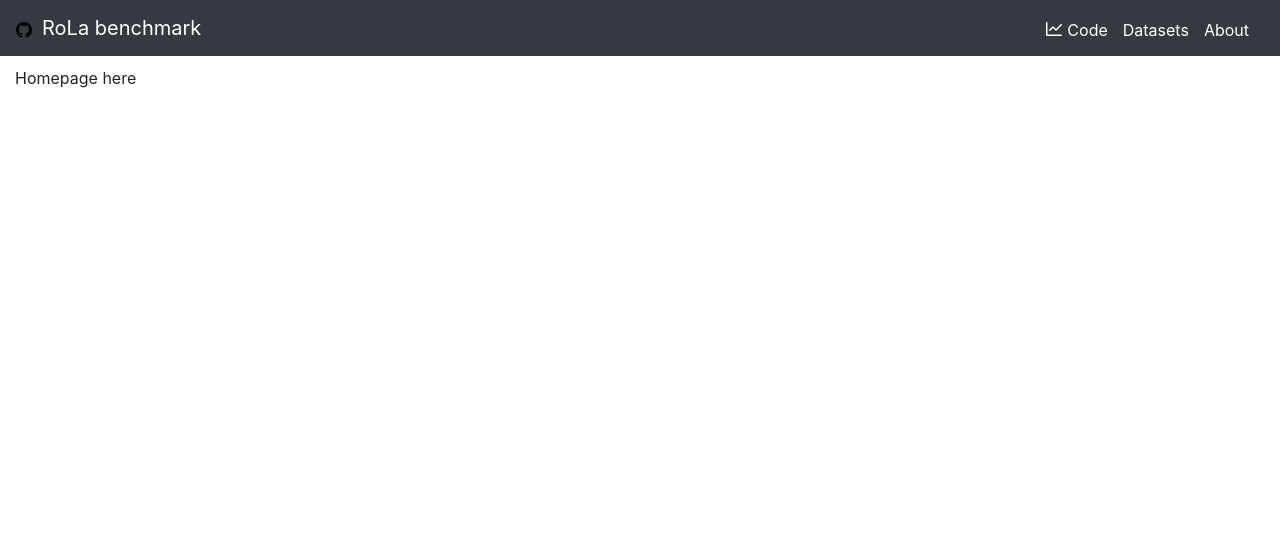
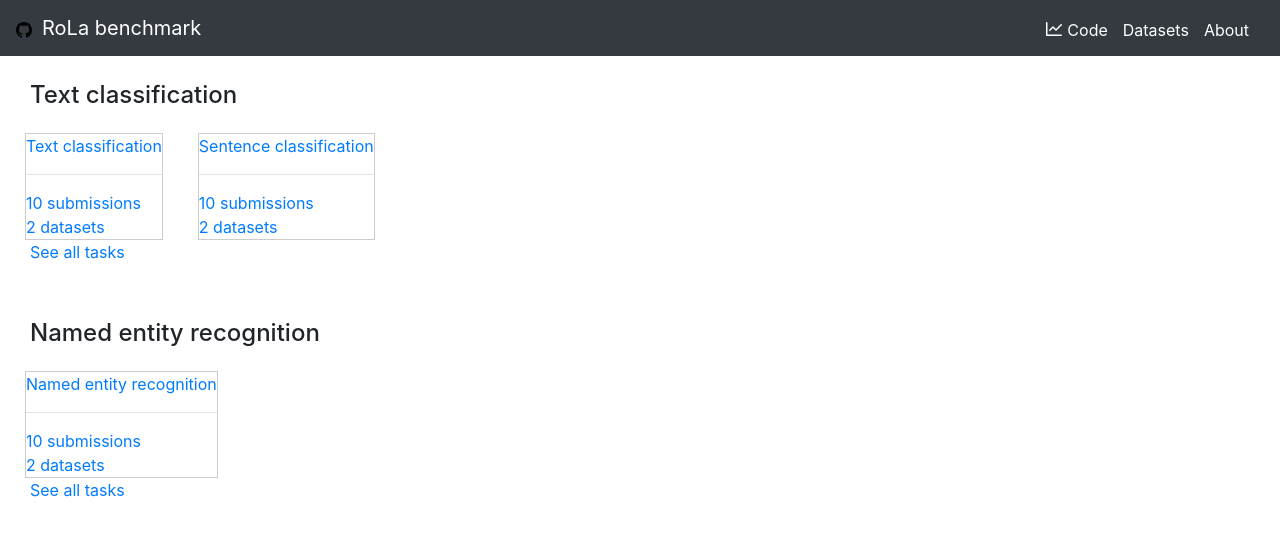
Before and after one commit to LiroBenchmark/LiroBenchmark.github.io, a React (Create React App) app: page / in a window 1280 px wide. Shown: the top 536 px of the page. Built offline with nearby package versions, Linux system fonts and the light colour scheme.

Commit message:
Started working on structure of home page

```diff
--- a/src/App.js
+++ b/src/App.js
@@ -9,7 +9,7 @@ const App = (props) => {
   return (
     <div>
       <Header />
-      <div className="main-content">
+      <div className="container main-content">
         <Dashboard location={location }/>
       </div>
     </div>
--- /dev/null
+++ b/src/Components/DomainTile.js
@@ -0,0 +1,32 @@
+import React from 'react';
+import TaskTile from './TaskTile.js';
+
+class DomainTile extends React.Component{
+    render(){
+        console.log(this.props);
+        const data = {
+            name: this.props.name,
+            tasks: this.props.tasks,
+            href: "/domain/" + this.props.id
+        };
+        return(
+            <div className="row domain-tile">
+              <div className="col-md-12 domain-name">
+                  <h4>
+                    {data.name}
+                  </h4>
+              </div>
+              <div className="row task-tiles">
+                {data.tasks.map(t=>{
+                    return(<TaskTile id={t.id} name={t.name} description={t.description} />);
+                })}
+              </div>
+              <div className="col-md-12 domain-tasks">
+                <a href={data.href}>See all tasks</a>
+              </div>
+            </div>
+        );
+    }
+}
+
+export default DomainTile;
--- a/src/Components/Homepage.js
+++ b/src/Components/Homepage.js
@@ -1,11 +1,50 @@
 import React from 'react';
+import DomainTile from './DomainTile';
+
+const data = {
+  "domains": [
+    {
+      "domain": "Text classification",
+      "id": "text-classification",
+      "tasks": [
+        {
+          "name": "Text classification",
+          "id": "text-classification",
+          "description": "Text classification is the task of assigning a sentence or document an appropriate category. The categories depend on the chosen dataset and can range from topics."
+        },
+        {
+          "name": "Sentence classification",
+          "id": "sentence-classification",
+          "description": "Sentence classification is the task of assigning a sentence an appropriate category."
+        }
+      ]
+    },
+    {
+      "domain": "Named entity recognition",
+      "id": "named-entity-recognition",
+      "tasks": [
+        {
+          "name": "Named entity recognition",
+          "id": "named-entity-recognition",
+          "description": "Named entity recognition (NER) is the task of tagging entities in text with their corresponding type. Approaches typically use BIO notation, which differentiates the beginning (B) and the inside (I) of entities. O is used for non-entity tokens."
+        }
+      ]
+    }
+  ]
+};
 
 const Homepage = () => {
-  return (
-    <div>
-      <p>Homepage here</p>
-    </div>
-  )
-}
+    return (
+        <>
+	  {data.domains.map(item=>{
+	      return(
+                  <>
+                    <DomainTile id={item.id} name={item.domain} tasks={item.tasks} />
+		  </>
+	      );
+	  })}
+        </>
+    );
+};
 
 export default Homepage;
--- /dev/null
+++ b/src/Components/TaskTile.js
@@ -0,0 +1,28 @@
+import React from 'react';
+
+class TaskTile extends React.Component{
+    render(){
+        const data = {
+            href:"/task/"+this.props.id,
+            name:this.props.name
+        };
+        return(
+	    <div className="col-md4 task-tile">
+	      <a href={data.href}>
+	        <div className="task-name">
+	          <span>{data.name}</span>
+    	        </div>
+                <hr/>
+                <div className="task-summary">
+                  <ul>
+                    <li>10 submissions</li>
+                    <li>2 datasets</li>
+                  </ul>
+                </div>
+	      </a>
+	    </div>
+        );
+    }
+}
+
+export default TaskTile;
--- a/src/assets/main.scss
+++ b/src/assets/main.scss
@@ -1,3 +1,31 @@
 .main-content {
     margin: 10px 15px ;
 }
+
+.domain-tile{
+    display: flex;
+    margin-top: 25px;
+    margin-bottom: 55px;
+}
+
+.domain-name{
+    font-size: 1.5rem;
+}
+
+.task-tiles{
+    padding-left: 25px;
+    margin-top: 15px;
+}
+.task-tile{
+    display: flex;
+    border: 1px solid #cccccc;
+    margin-right: 35px;
+}
+
+.task-name{
+
+}
+
+.task-summary{
+
+}
```
Also changed, not shown: src/Components/Tasks.js (deleted, +0 -7 lines).
